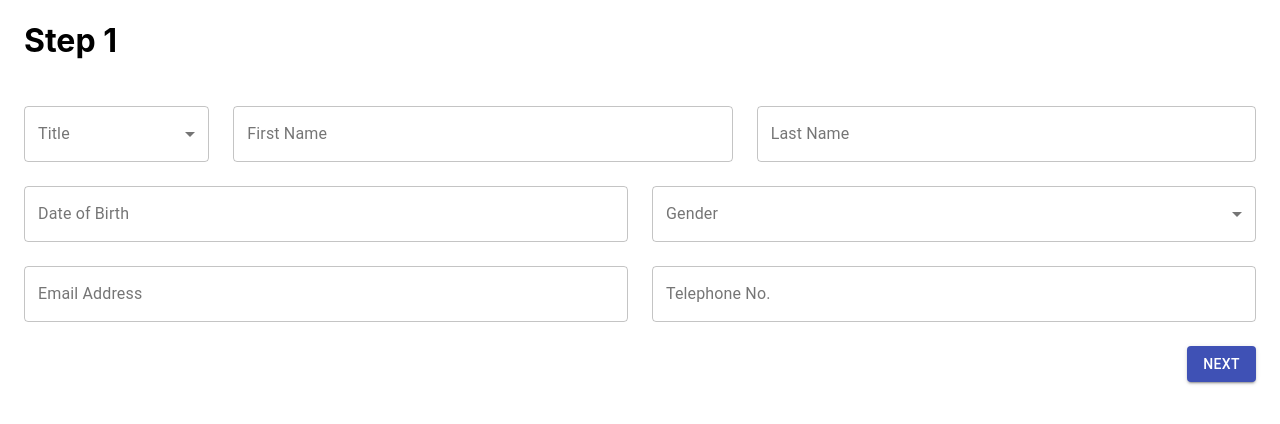
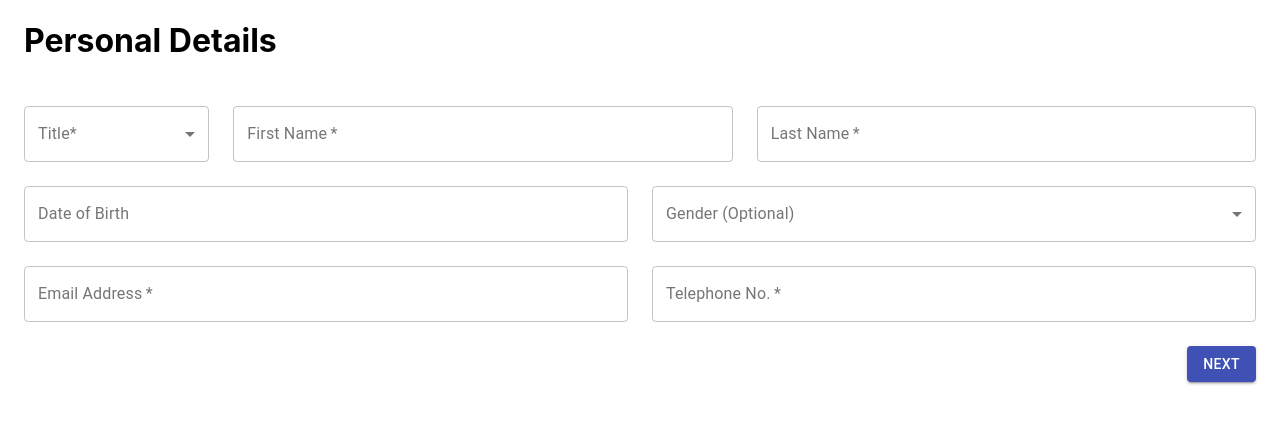
Before and after one commit to safwbdev/multi-page-form, a React (Create React App) app: page / in a window 1280 px wide. Shown: the top 424 px of the page. Built offline with nearby package versions, Linux system fonts and the light colour scheme.

Commit message:
small edits

```diff
--- a/src/components/FormOne.js
+++ b/src/components/FormOne.js
@@ -25,7 +25,7 @@ class FormOne extends Component{
                         lg={12}
                         sm={12}
                         xs={12} >
-                        <h1>Step 1</h1>
+                        <h1>Personal Details</h1>
                     </Grid>
                     <Grid
                         item
@@ -34,7 +34,7 @@ class FormOne extends Component{
                         sm={2}
                         xs={12} >
                         <FormControl variant="outlined" fullWidth>
-                            <InputLabel id="demo-simple-select-label">Title</InputLabel>
+                            <InputLabel id="demo-simple-select-label">Title*</InputLabel>
                             <Select
                             labelId="demo-simple-select-label"
                             id="demo-simple-select"
@@ -54,6 +54,7 @@ class FormOne extends Component{
                         sm={5}
                         xs={12} >
                         <TextField
+                            required
                             id="firstName"
                             label="First Name"
                             variant="outlined"
@@ -70,6 +71,7 @@ class FormOne extends Component{
                         sm={5}
                         xs={12} >
                         <TextField
+                            required
                             id="lastName"
                             label="Last Name"
                             variant="outlined"
@@ -102,7 +104,7 @@ class FormOne extends Component{
                         sm={6}
                         xs={12} >
                         <FormControl variant="outlined" fullWidth>
-                            <InputLabel id="demo-simple-select-label">Gender</InputLabel>
+                            <InputLabel id="demo-simple-select-label">Gender (Optional)</InputLabel>
                             <Select
                             labelId="demo-simple-select-label"
                             id="demo-simple-select"
@@ -122,6 +124,7 @@ class FormOne extends Component{
                         sm={6}
                         xs={12} >
                         <TextField
+                            required
                             id="email"
                             label="Email Address"
                             variant="outlined"
@@ -138,6 +141,8 @@ class FormOne extends Component{
                         sm={6}
                         xs={12} >
                         <TextField
+                            required
+                            type="number"
                             id="tel"
                             label="Telephone No."
                             variant="outlined"
--- a/src/components/FormTwo.js
+++ b/src/components/FormTwo.js
@@ -38,7 +38,7 @@ class FormTwo extends Component{
                         lg={12}
                         sm={12}
                         xs={12} >
-                        <h1>Step 2</h1>
+                        <h1>Loan Details</h1>
                     </Grid>
                     <Grid
                         item
```
